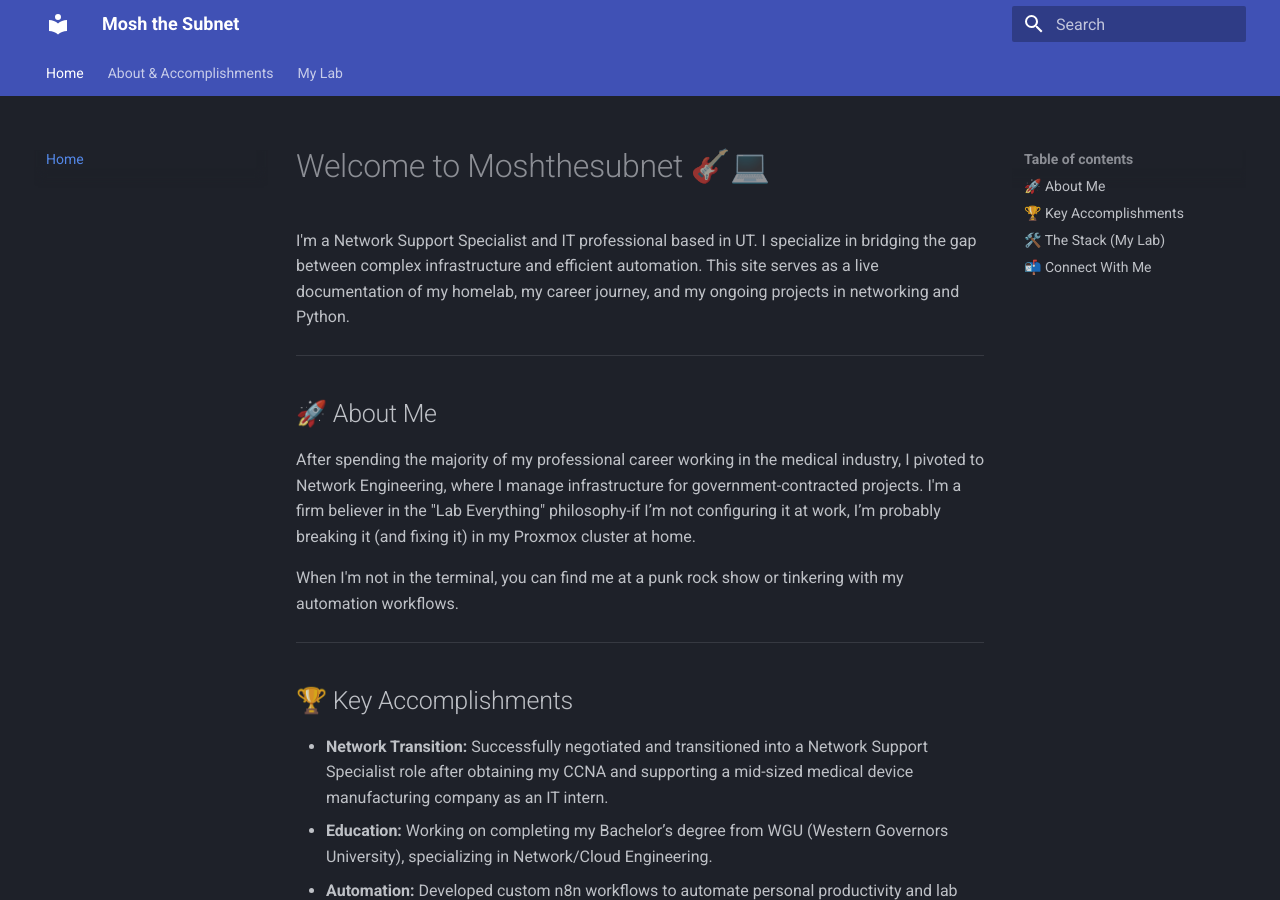
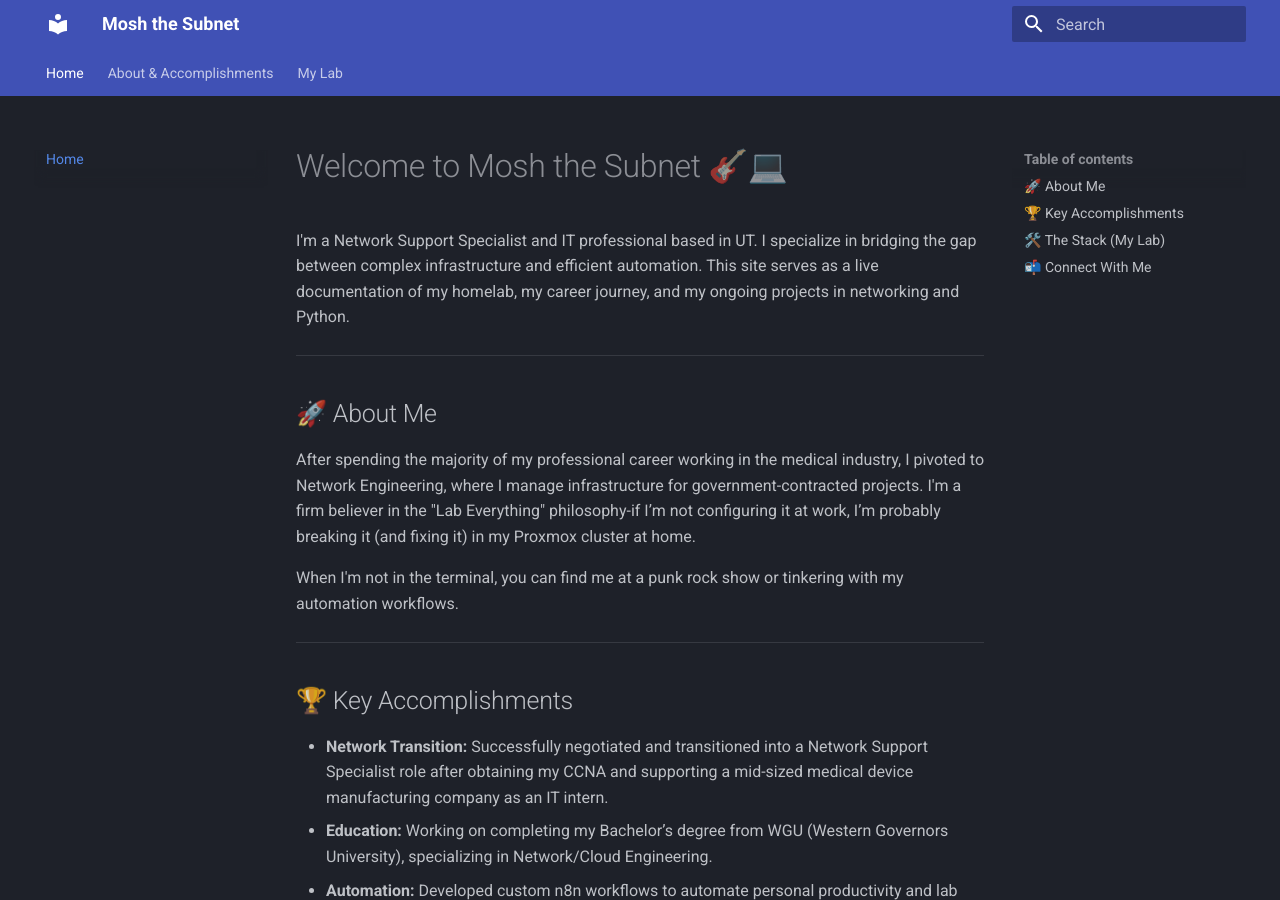
Before and after one commit to moshthesubnet/my-lab-docs, an MkDocs documentation site: the page built from docs/index.md, in a window 1280 px wide and 900 px high. Built offline with MkDocs 1.6.1 and Material for MkDocs 9.7.7, drawn with Linux system fonts in a browser that asks for light colours.

Commit message:
Update index.md

```diff
--- a/docs/index.md
+++ b/docs/index.md
@@ -1,4 +1,4 @@
-# Welcome to Moshthesubnet 🎸💻
+# Welcome to Mosh the Subnet 🎸💻
 
 I'm a Network Support Specialist and IT professional based in UT. I specialize in bridging the gap between complex infrastructure and efficient automation. This site serves as a live documentation of my homelab, my career journey, and my ongoing projects in networking and Python.
 
```
